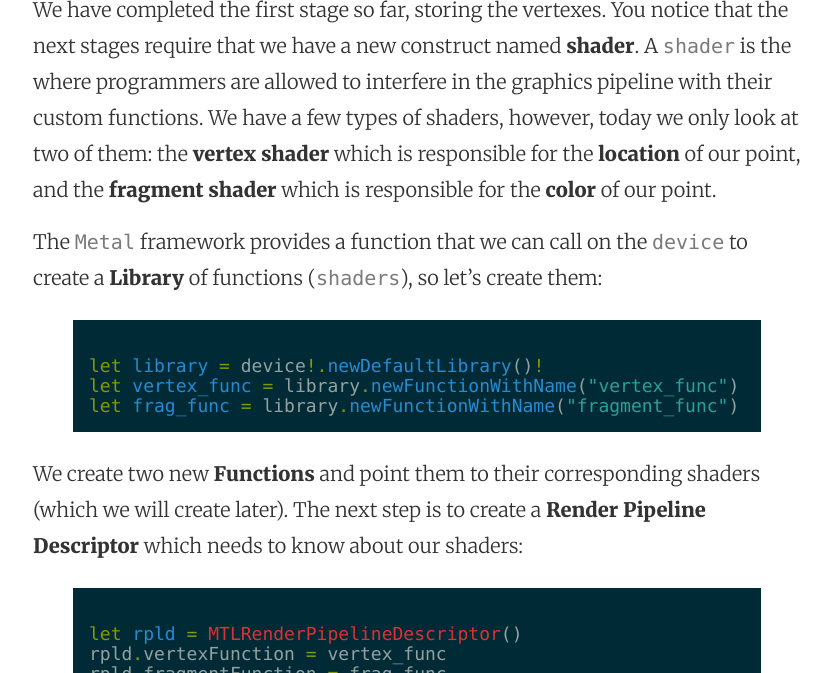
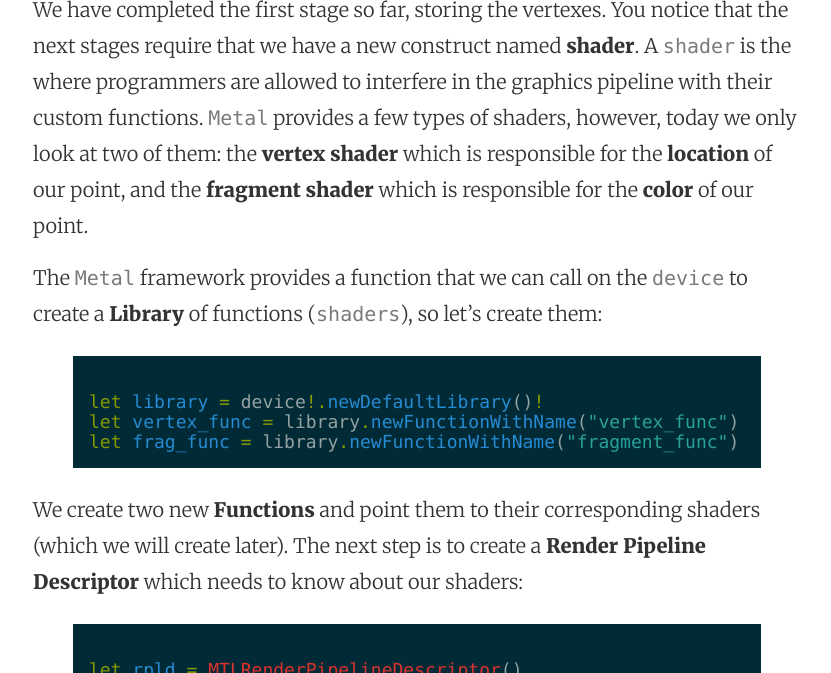
Before and after one commit to mhorga/mhorga.github.io, a Jekyll site: the page built from _posts/2016-01-18-using-metalkit-part-2.markdown, in a window 1280 px wide and 900 px high, scrolled down 3403 px, cut to the strip 227-900 px from the top of the window. Shown: the whole strip, without its empty margins (223-1054 px from the left). Built offline with Jekyll 4.4.1, drawn with Linux system fonts in a browser that asks for light colours.

Commit message:
Post update: Using MetalKit part 2

```diff
--- a/_posts/2016-01-18-using-metalkit-part-2.markdown
+++ b/_posts/2016-01-18-using-metalkit-part-2.markdown
@@ -67,7 +67,7 @@ The vertices above are located in order: bottom left, bottom right and top cente
 
 ![alt text](https://github.com/Swiftor/Metal/raw/master/images/chapter03_1.png "1")
 
-We have completed the first stage so far, storing the vertexes. You notice that the next stages require that we have a new construct named __shader__. A `shader` is the where programmers are allowed to interfere in the graphics pipeline with their custom functions. We have a few types of shaders, however, today we only look at two of them: the __vertex shader__ which is responsible for the __location__ of our point, and the __fragment shader__ which is responsible for the __color__ of our point.
+We have completed the first stage so far, storing the vertexes. You notice that the next stages require that we have a new construct named __shader__. A `shader` is the where programmers are allowed to interfere in the graphics pipeline with their custom functions. `Metal` provides a few types of shaders, however, today we only look at two of them: the __vertex shader__ which is responsible for the __location__ of our point, and the __fragment shader__ which is responsible for the __color__ of our point.
 
 The `Metal` framework provides a function that we can call on the `device` to create a __Library__ of functions (`shaders`), so let's create them:
 
```
